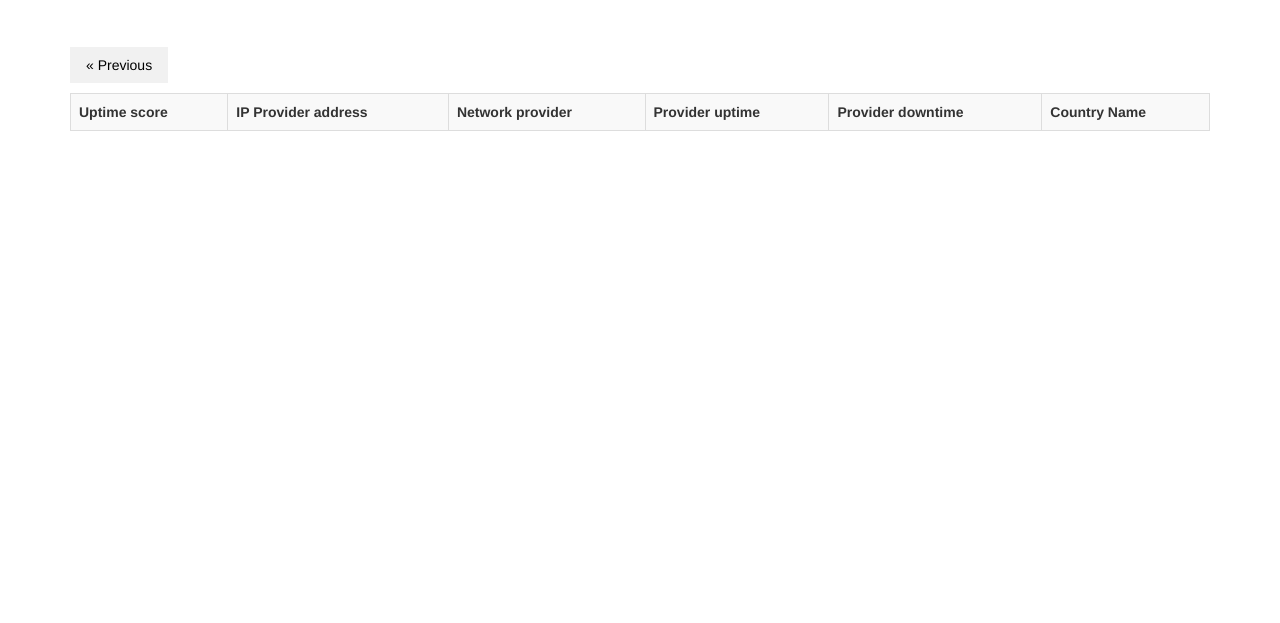
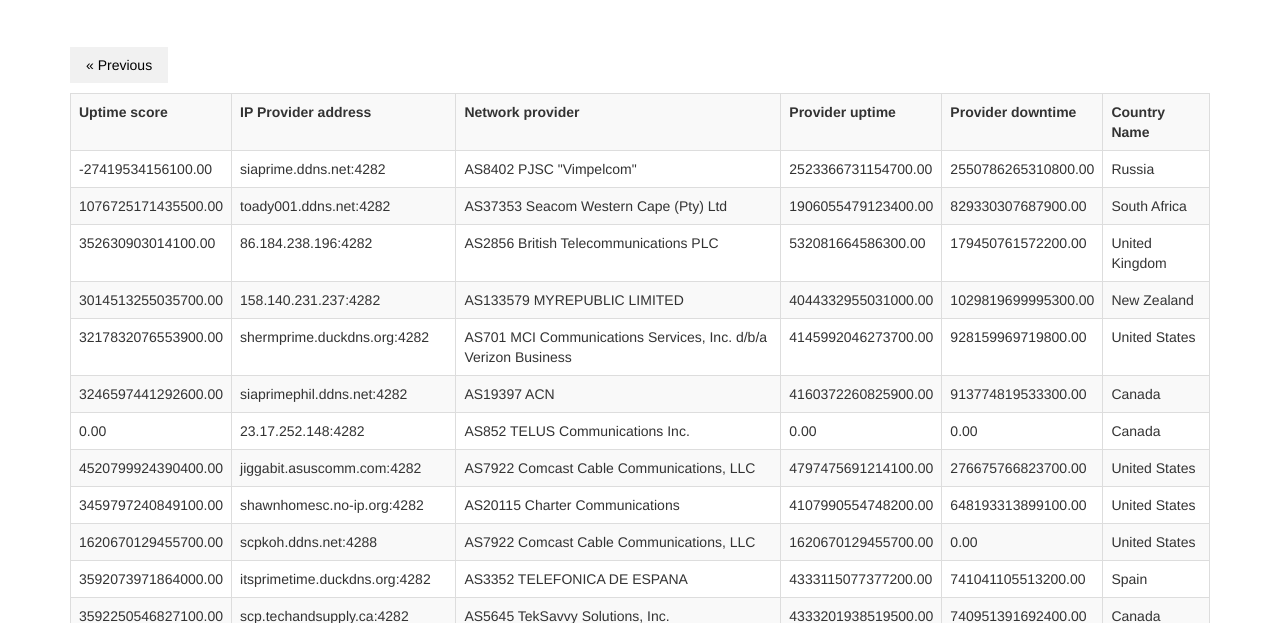
Before and after one commit to Vladarmaster/scprimekoh, a plain HTML site: page uptime.html in a window 1280 px wide. Shown: the part 177-800 px from the top of the page. Drawn offline with nearby package versions, Linux system fonts and the light colour scheme.

Commit message:
Update uptime.html

```diff
--- a/uptime.html
+++ b/uptime.html
@@ -122,7 +122,7 @@
   </div>
 <script>
   $(document).ready(function(){
-        $.getJSON("adon2.json", function(data){
+        $.getJSON("adon.json", function(data){
 		var employee_data = '';
         $.each(data, function(key, value){
 		value.historicuptime = parseFloat(value.historicuptime).toFixed(2);
```
